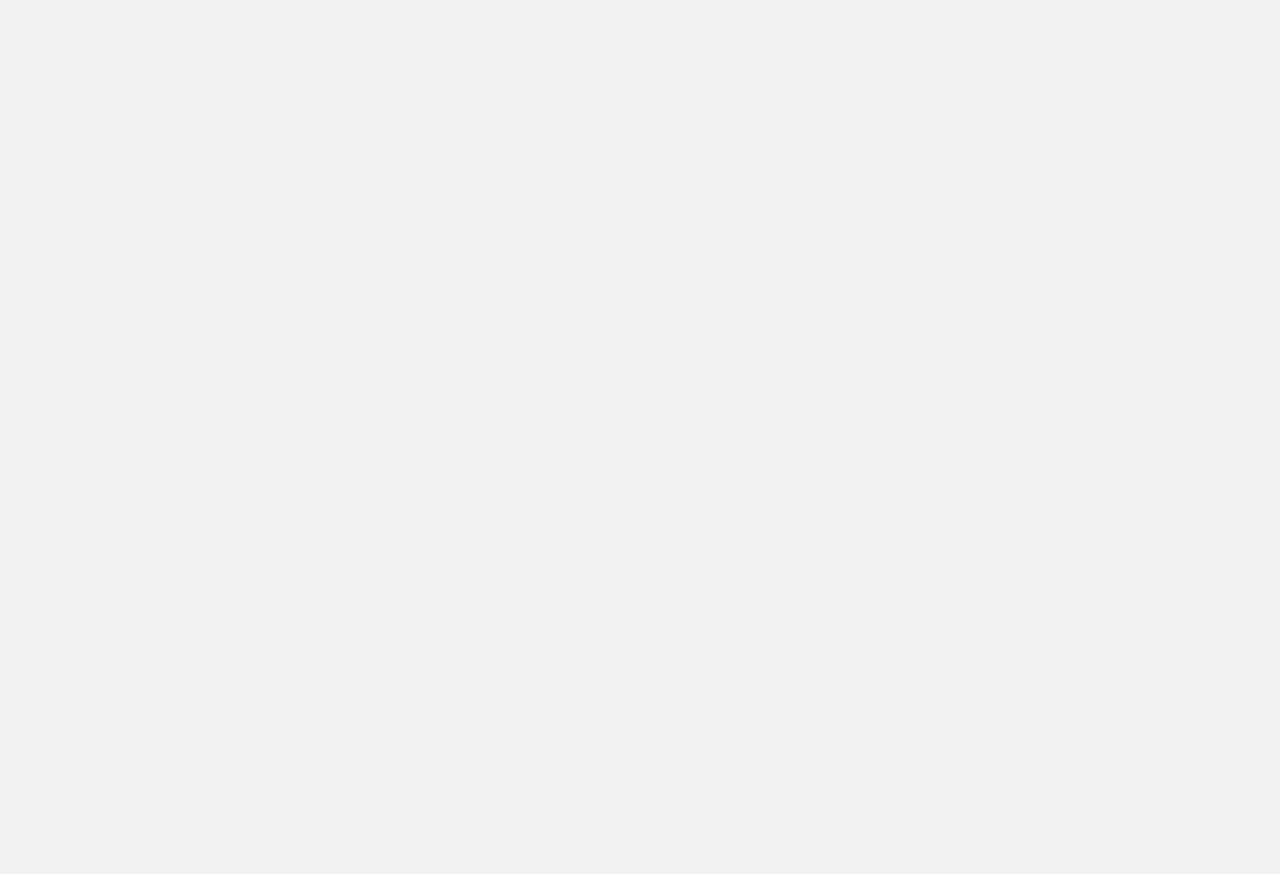
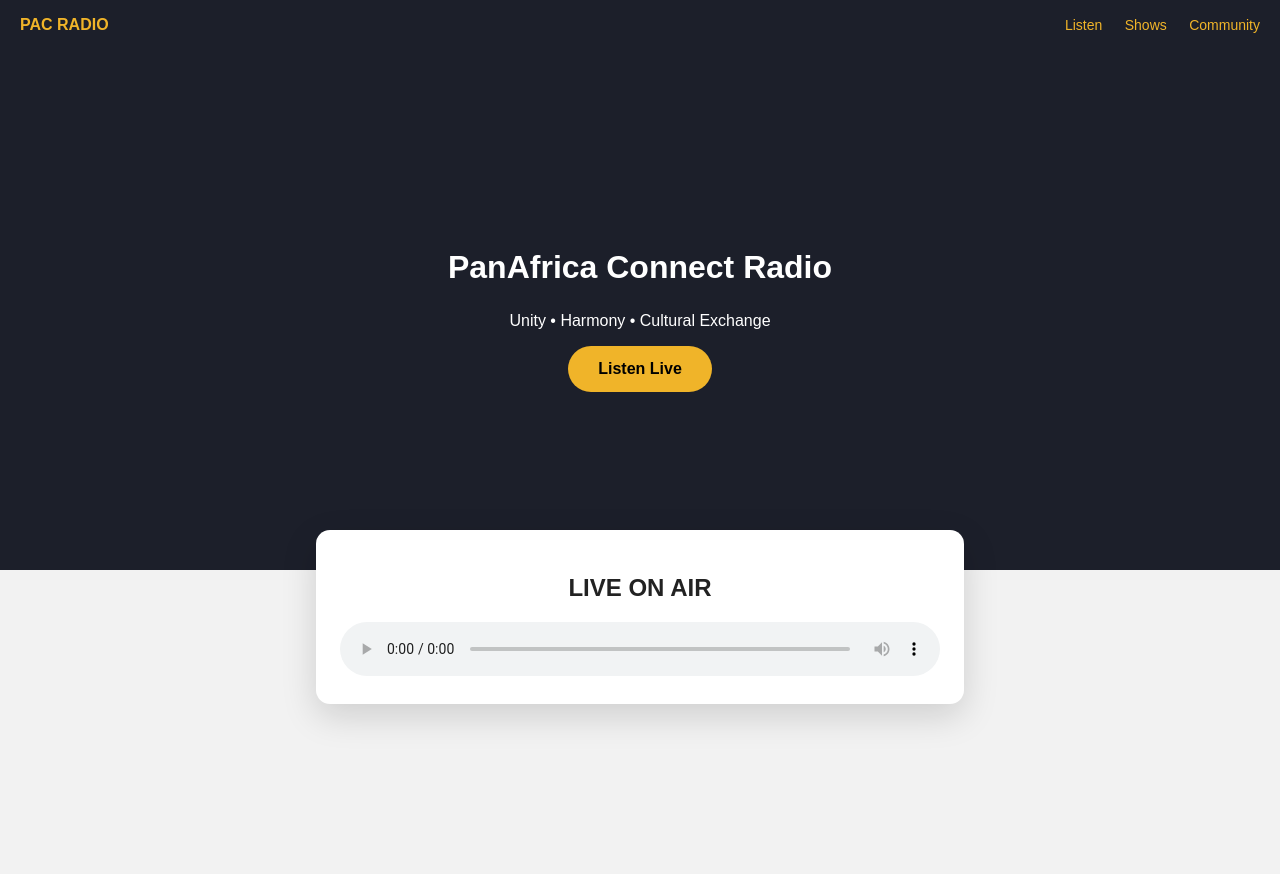
Before and after one commit to infopacradio-del/pac-radio, a plain HTML site: page index.html in a window 1280 px wide. Before the commit the page ends 800 px from the top, so only its background shows below. Drawn offline with Linux system fonts and the light colour scheme.

Commit message:
index.html

```diff
--- a/index.html
+++ b/index.html
@@ -44,6 +44,10 @@
       align-items: center;
       text-align: center;
       padding: 40px 20px;
+    }
+
+    .hero h1 {
+      margin-bottom: 10px;
     }
 
     .hero a {
@@ -100,5 +104,39 @@
       box-shadow: 0 12px 30px rgba(0,0,0,0.15);
     }
 
-    /* COMMENTS */
-    .comments {
+    footer {
+      background: #1C1F2A;
+      color: #aaa;
+      text-align: center;
+      padding: 25px;
+      margin-top: 60px;
+    }
+  </style>
+</head>
+
+<body>
+
+<header>
+  <strong>PAC RADIO</strong>
+  <nav>
+    <a href="#listen">Listen</a>
+    <a href="#shows">Shows</a>
+    <a href="#community">Community</a>
+  </nav>
+</header>
+
+<div class="hero">
+  <h1>PanAfrica Connect Radio</h1>
+  <p>Unity • Harmony • Cultural Exchange</p>
+  <a href="#listen">Listen Live</a>
+</div>
+
+<div id="listen" class="player">
+  <h2>LIVE ON AIR</h2>
+  <audio controls style="width:100%">
+    <source src="https://a10.asurahosting.com:8530/radio.mp3" type="audio/mpeg">
+  </audio>
+</div>
+
+<!-- ✅ STEP B: FULL SHOWS SECTION (CLICKABLE) -->
+<section id="shows">
```
